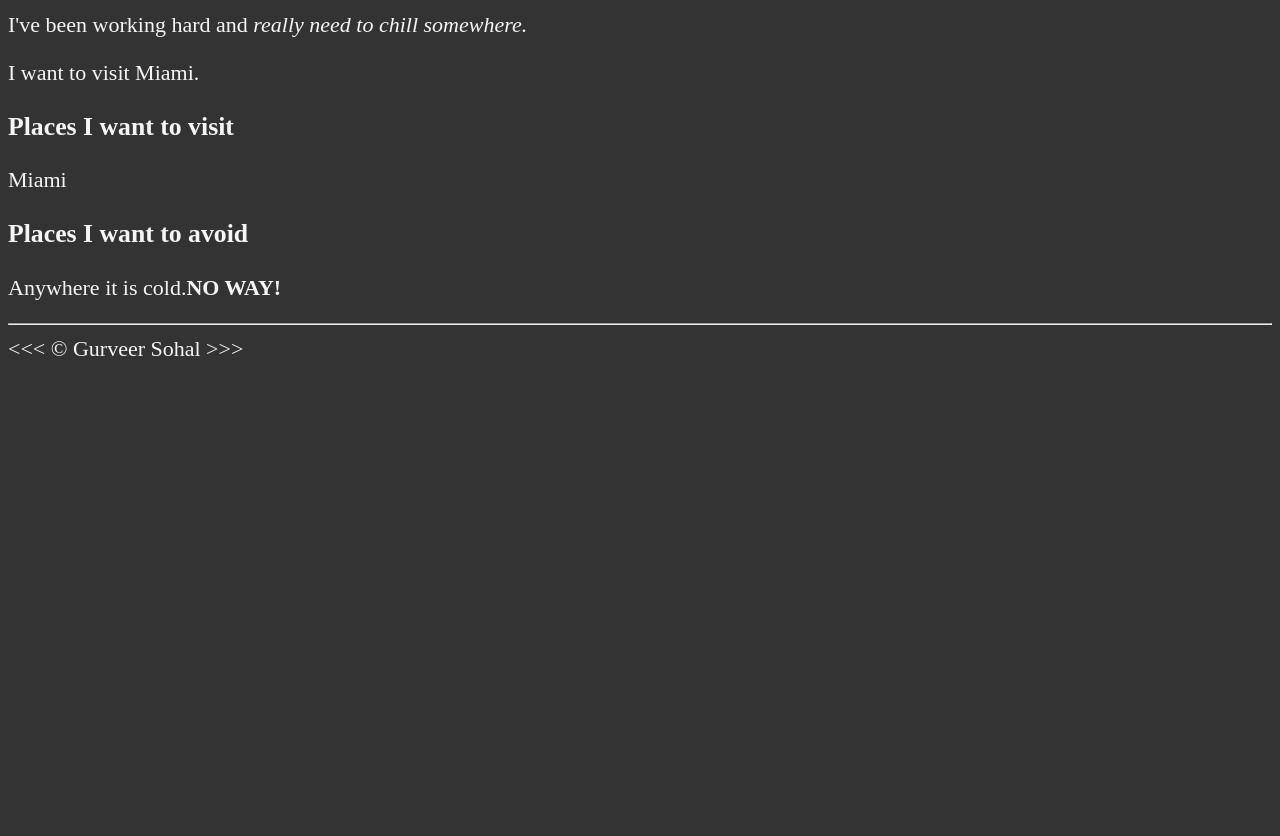
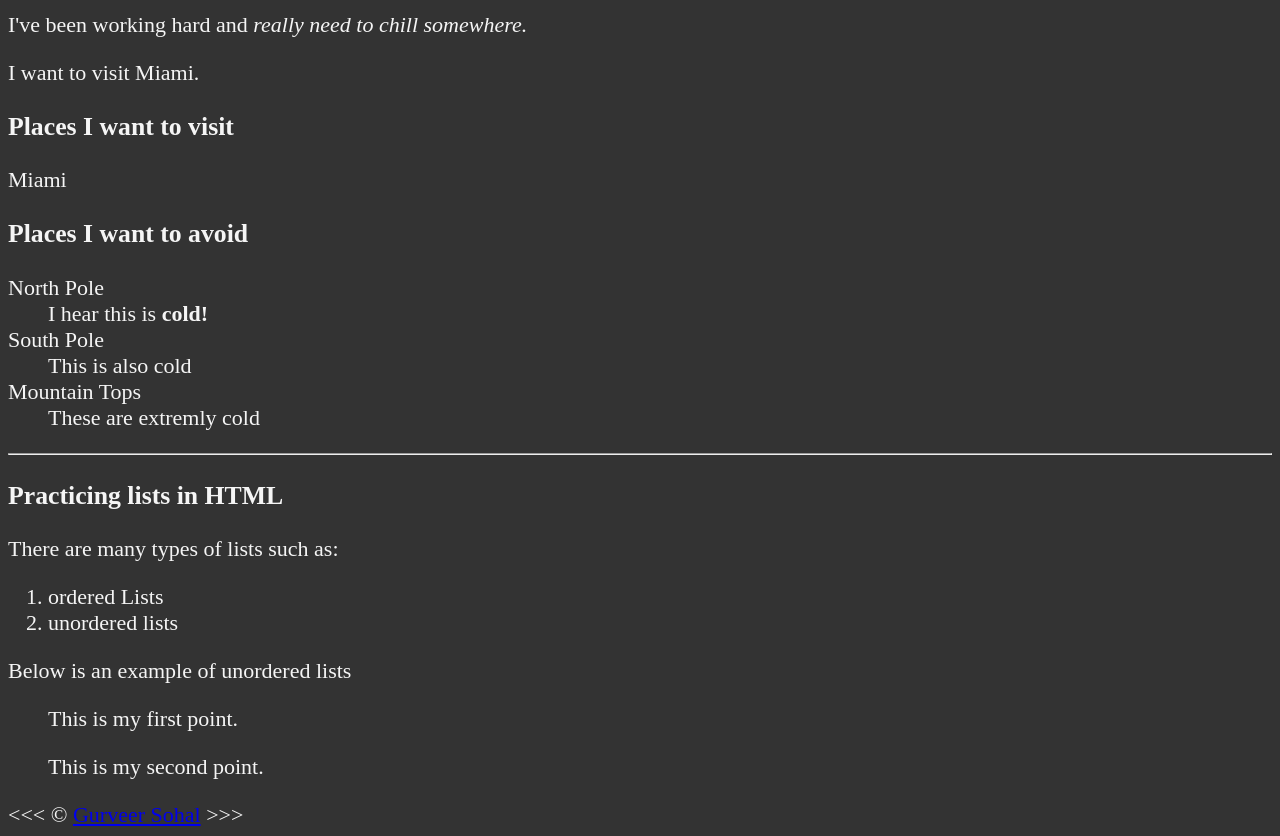
Before and after one commit to Gurveer-Sohal/Learning-HTML, a plain HTML site: page index.html in a window 1280 px wide. Shown: the part 493-1329 px from the top of the page. Before the commit the page ends 863 px from the top, so only its background shows below. Drawn offline with Linux system fonts and the light colour scheme.

Commit message:
updated index.html

```diff
--- a/index.html
+++ b/index.html
@@ -15,7 +15,7 @@
 
     <!--body tag is what is viewed-->
     <body>
-        <h1>Hello World</h1> <!-- one per page-->
+        <h1>Hello Gurveer</h1> <!-- one per page-->
 
         <hr>
 
@@ -25,7 +25,9 @@
         <h3>My daily schedule:</h3>
         <p>On my first day I learned:
             <br>&nbsp;&nbsp;&nbsp;... Tags, body and head.
-            <br>&nbsp;&nbsp;&nbsp;.... Using resource <abbr title="Mozilla Developer Network">MDN</abbr>.
+            <br>&nbsp;&nbsp;&nbsp;.... Using resource <abbr title="Mozilla Developer Network">
+               <a href="https://developer.mozilla.org/"> MDN</a>
+            </abbr>.
         </p>
 
         <hr>
@@ -37,11 +39,30 @@
         <h3>Places I want to visit</h3>
         <p>Miami</p>
         <h3>Places I want to avoid</h3>
-        <p>Anywhere it is cold.<strong>NO WAY! </strong></p>
+        <dl>
+            <dt>North Pole</dt>
+            <dd>I hear this is <strong>cold!</strong></dd>
+            <dt>South Pole</dt>
+            <dd>This is also cold</dd>
+            <dt>Mountain Tops</dt>
+            <dd>These are extremly cold</dd>
+        </dl>
 
         <hr>
 
-        &lt;&lt;&lt; &copy; Gurveer Sohal &gt;&gt;&gt;
+        <h3>Practicing lists in HTML</h3>
+        <p>There are many types of lists such as:</p>
+        <ol>
+            <li>ordered Lists</li>
+            <li>unordered lists</li>
+        </ol>
+        <p>Below is an example of unordered lists</p>
+        <ul>
+            This is my first point.
+        </ul>
+        <ul>This is my second point.</ul>
+
+        &lt;&lt;&lt; &copy; <a href="about.html">Gurveer Sohal</a>  &gt;&gt;&gt;
 
     </body>
 </html>
```
Also changed, not shown: rubicks.png (added).
